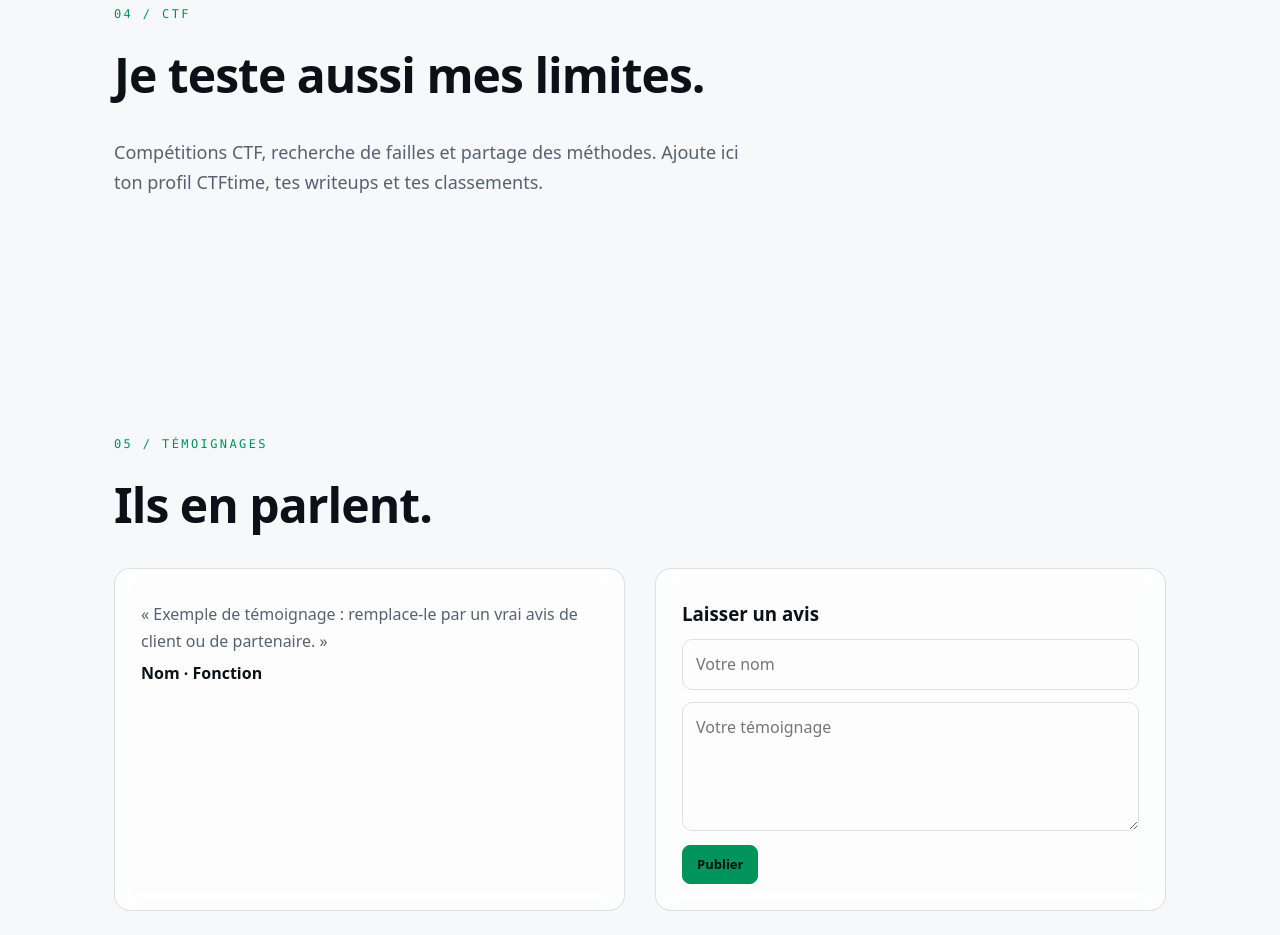
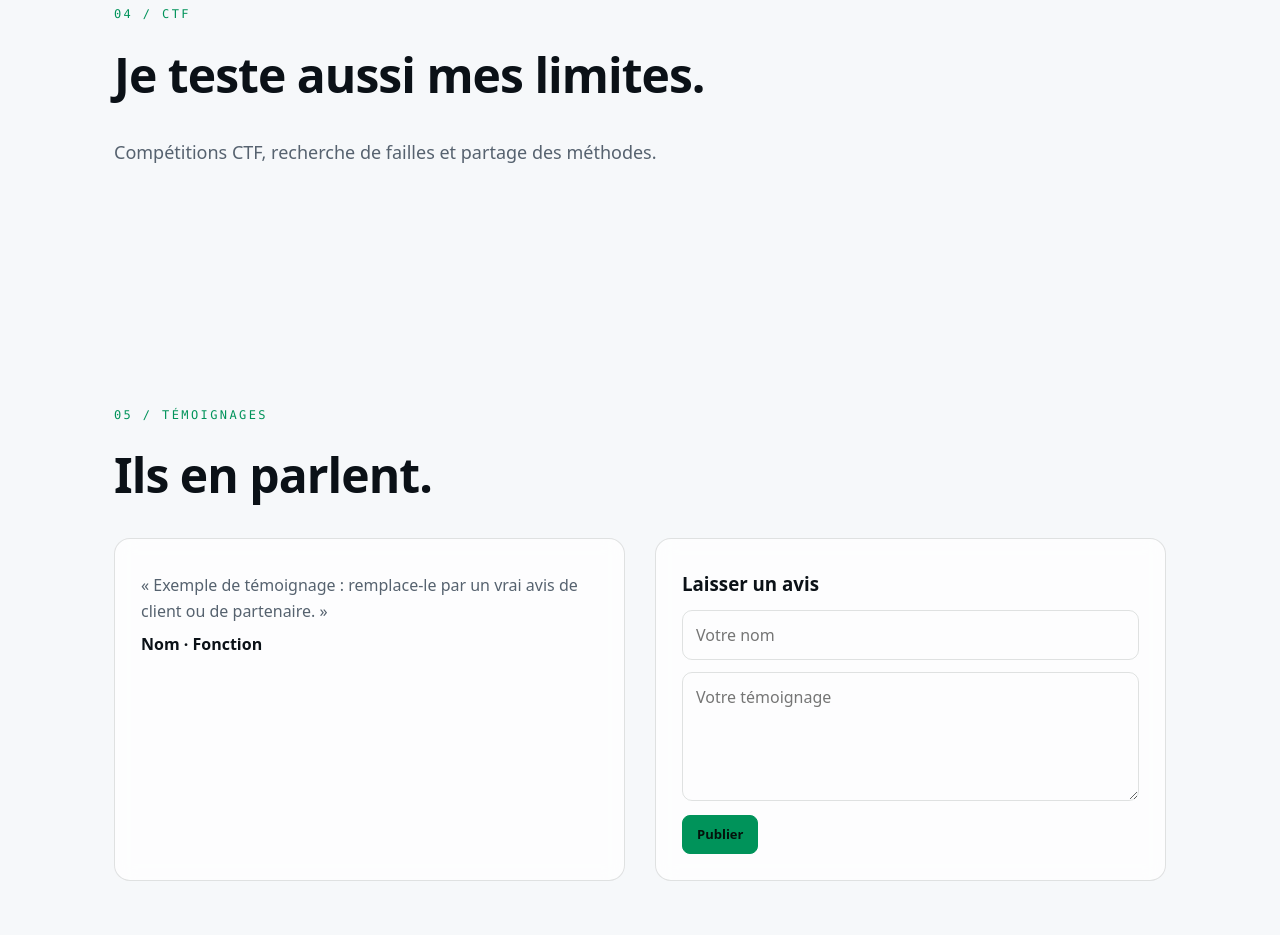
Before and after one commit to Emile-zola/portfolio, a plain HTML site: page index.html in a window 1280 px wide. Shown: the part 3120-4055 px from the top of the page. Drawn offline with nearby package versions, Linux system fonts and the light colour scheme; animation ran at ten frames a second.

Commit message:
apercus du landpage correcteed 5

```diff
--- a/index.html
+++ b/index.html
@@ -102,7 +102,7 @@ footer{padding:50px 5vw 70px;border-top:1px solid var(--line);display:flex;flex-
 </div></section>
 
 <section id="ctf"><div class="tag mono rv">04 / CTF</div><h2 class="rv">Je teste aussi mes limites.</h2>
-<p class="lead rv">Compétitions CTF, recherche de failles et partage des méthodes. Ajoute ici ton profil CTFtime, tes writeups et tes classements.</p></section>
+<p class="lead rv">Compétitions CTF, recherche de failles et partage des méthodes.</p></section>
 
 <section id="avis"><div class="tag mono rv">05 / Témoignages</div><h2 class="rv">Ils en parlent.</h2>
 <div class="two"><div id="tl" class="grid" style="grid-template-columns:1fr"><div class="card rv"><p>« Exemple de témoignage : remplace-le par un vrai avis de client ou de partenaire. »</p><b>Nom · Fonction</b></div></div>
```
